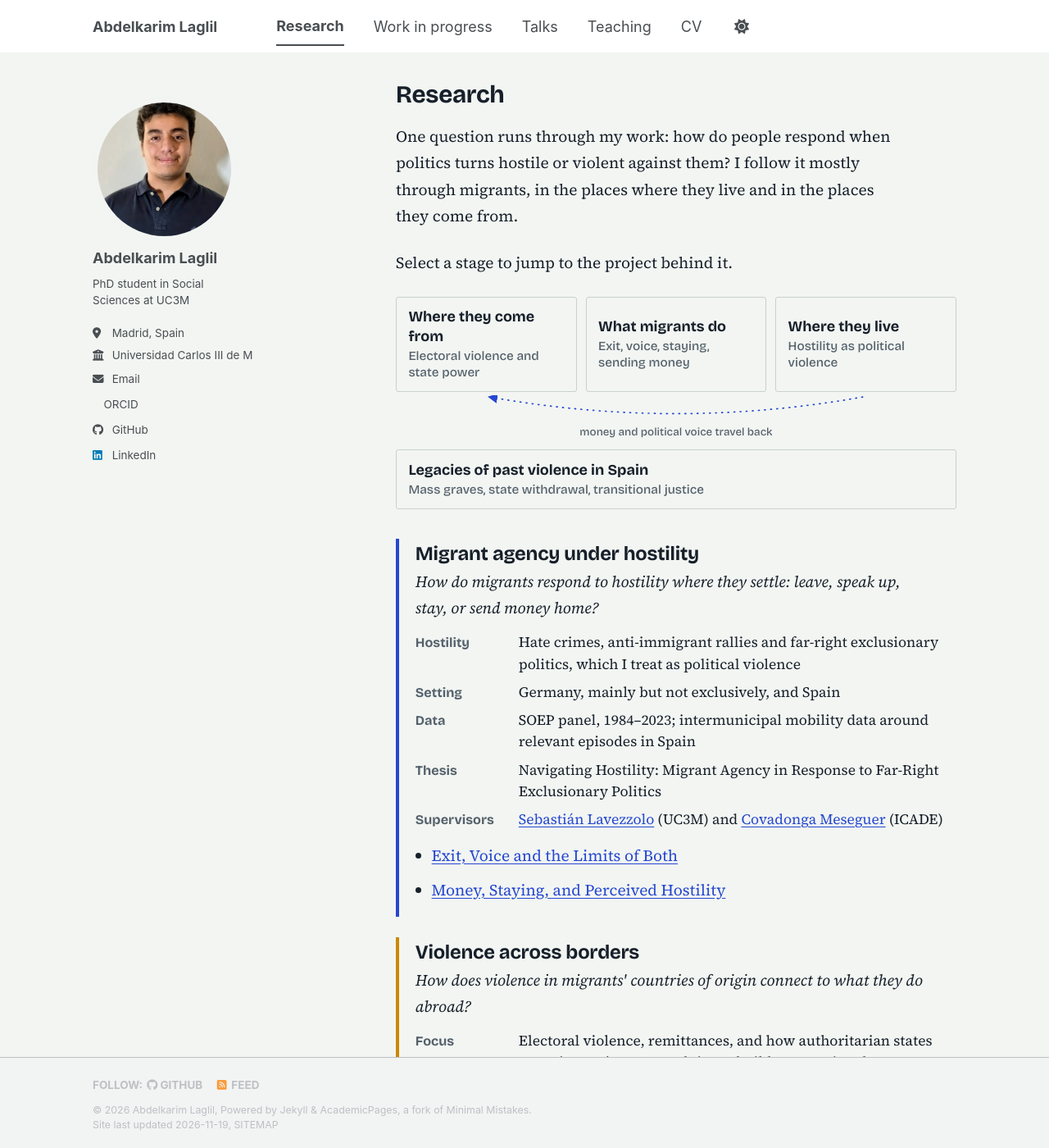
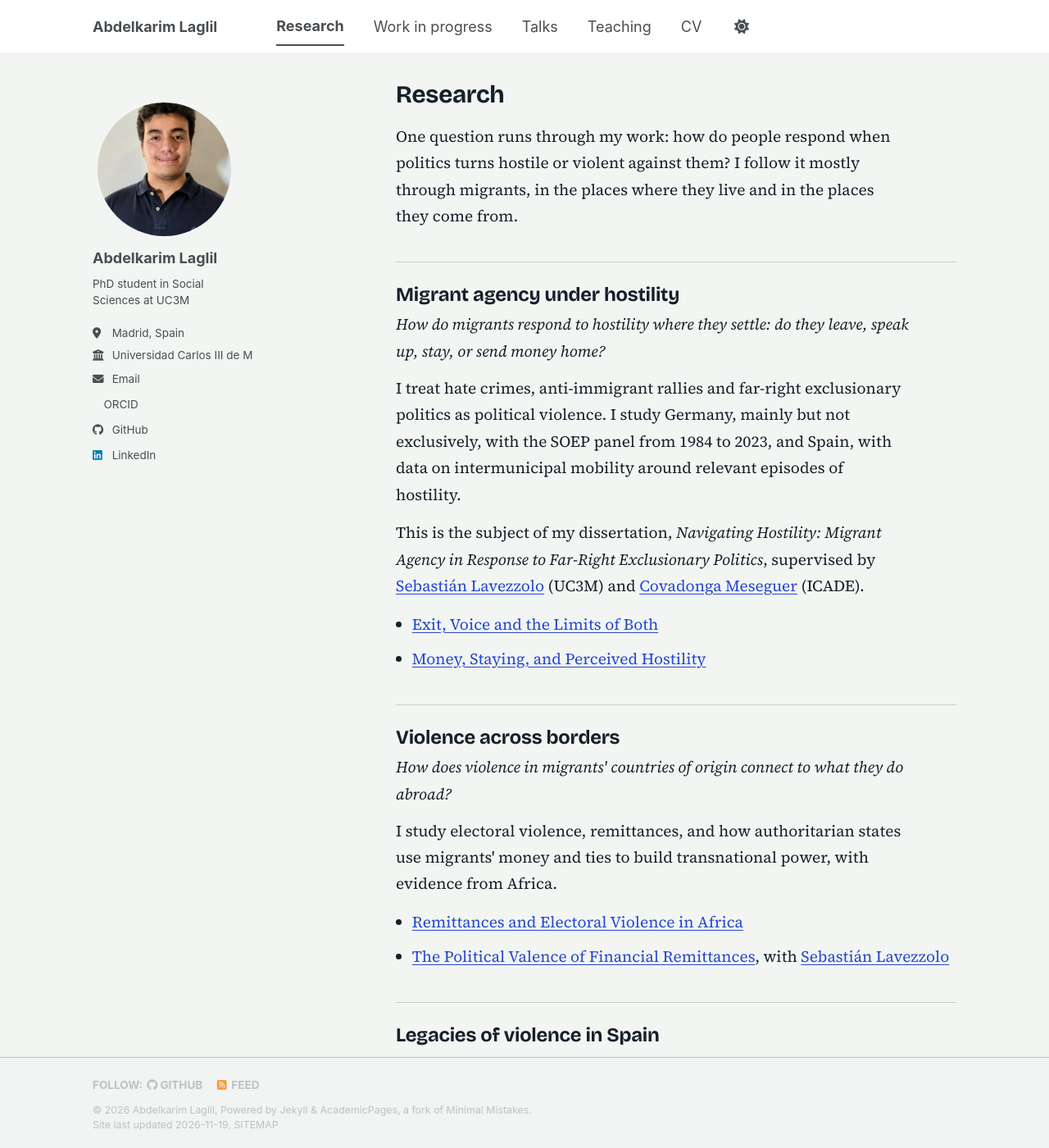
Before and after one commit to AbdelkarimLaglil/AbdelkarimLaglil.github.io, a Jekyll site: the page built from _pages/research.md, in a window 1280 px wide and 1400 px high. Shown: the whole window at 82% size. Built offline with Jekyll 4.4.1, drawn with Linux system fonts in a browser that asks for light colours; a script bundle is joined from its source files by our own code; a style sheet for code colours, icons or effects is not loaded; some of the changed text lies outside the part shown.

Commit message:
Research: simple classic sections, no interactive map
Co-Authored-By: Claude Sonnet 5.5 <noreply@anthropic.com>
Claude-Session: https://claude.ai/code/session_017vH5ZQkLibWayVuG7moGCB

```diff
--- a/_pages/research.md
+++ b/_pages/research.md
@@ -8,69 +8,35 @@ author_profile: true
 
 One question runs through my work: how do people respond when politics turns hostile or violent against them? I follow it mostly through migrants, in the places where they live and in the places they come from.
 
-Select a stage to jump to the project behind it.
-
-<div class="lh-map">
-<div class="lh-row">
-<button type="button" class="lh-node" data-target="lh-borders" aria-pressed="false"><span class="t">Where they come from</span><span class="s">Electoral violence and state power</span></button>
-<button type="button" class="lh-node" data-target="lh-hostility" aria-pressed="false"><span class="t">What migrants do</span><span class="s">Exit, voice, staying, sending money</span></button>
-<button type="button" class="lh-node" data-target="lh-hostility" aria-pressed="false"><span class="t">Where they live</span><span class="s">Hostility as political violence</span></button>
-</div>
-<svg class="lh-back" viewBox="0 0 640 52" aria-hidden="true" focusable="false"><defs><marker id="lh-arrow" viewBox="0 0 10 10" refX="8" refY="5" markerWidth="7" markerHeight="7" orient="auto-start-reverse"><path d="M0 0L10 5L0 10z" fill="currentColor"/></marker></defs><path d="M533 2 Q320 40 107 2" fill="none" stroke="currentColor" stroke-width="1.6" stroke-dasharray="1 6" stroke-linecap="round" marker-end="url(#lh-arrow)"/><text x="320" y="46" text-anchor="middle">money and political voice travel back</text></svg>
-<button type="button" class="lh-node lh-wide" data-target="lh-spain" aria-pressed="false"><span class="t">Legacies of past violence in Spain</span><span class="s">Mass graves, state withdrawal, transitional justice</span></button>
-</div>
-
-<div class="lh-card" id="lh-hostility">
+<section class="lh-sec">
 <h2>Migrant agency under hostility</h2>
-<p class="q">How do migrants respond to hostility where they settle: leave, speak up, stay, or send money home?</p>
-<dl>
-<dt>Hostility</dt><dd>Hate crimes, anti-immigrant rallies and far-right exclusionary politics, which I treat as political violence</dd>
-<dt>Setting</dt><dd>Germany, mainly but not exclusively, and Spain</dd>
-<dt>Data</dt><dd>SOEP panel, 1984–2023; intermunicipal mobility data around relevant episodes in Spain</dd>
-<dt>Thesis</dt><dd>Navigating Hostility: Migrant Agency in Response to Far-Right Exclusionary Politics</dd>
-<dt>Supervisors</dt><dd><a href="https://sites.google.com/view/sebastianlavezzolo">Sebastián Lavezzolo</a> (UC3M) and <a href="https://web.comillas.edu/profesor/cmeseguer">Covadonga Meseguer</a> (ICADE)</dd>
-</dl>
+<p class="q">How do migrants respond to hostility where they settle: do they leave, speak up, stay, or send money home?</p>
+<p>I treat hate crimes, anti-immigrant rallies and far-right exclusionary politics as political violence. I study Germany, mainly but not exclusively, with the SOEP panel from 1984 to 2023, and Spain, with data on intermunicipal mobility around relevant episodes of hostility.</p>
+<p>This is the subject of my dissertation, <em>Navigating Hostility: Migrant Agency in Response to Far-Right Exclusionary Politics</em>, supervised by <a href="https://sites.google.com/view/sebastianlavezzolo">Sebastián Lavezzolo</a> (UC3M) and <a href="https://web.comillas.edu/profesor/cmeseguer">Covadonga Meseguer</a> (ICADE).</p>
 <ul class="papers">
 <li><a href="{{ site.baseurl }}/work-in-progress/">Exit, Voice and the Limits of Both</a></li>
 <li><a href="{{ site.baseurl }}/work-in-progress/">Money, Staying, and Perceived Hostility</a></li>
 </ul>
-</div>
+</section>
 
-<div class="lh-card now" id="lh-borders">
+<section class="lh-sec">
 <h2>Violence across borders</h2>
 <p class="q">How does violence in migrants' countries of origin connect to what they do abroad?</p>
-<dl>
-<dt>Focus</dt><dd>Electoral violence, remittances, and how authoritarian states use migrants' money and ties to build transnational power</dd>
-<dt>Setting</dt><dd>Countries of origin, including Africa</dd>
-</dl>
+<p>I study electoral violence, remittances, and how authoritarian states use migrants' money and ties to build transnational power, with evidence from Africa.</p>
 <ul class="papers">
 <li><a href="{{ site.baseurl }}/work-in-progress/">Remittances and Electoral Violence in Africa</a></li>
 <li><a href="{{ site.baseurl }}/work-in-progress/">The Political Valence of Financial Remittances</a>, with <a href="https://sites.google.com/view/sebastianlavezzolo">Sebastián Lavezzolo</a></li>
 </ul>
-</div>
+</section>
 
-<div class="lh-card quiet" id="lh-spain">
+<section class="lh-sec">
 <h2>Legacies of violence in Spain</h2>
 <p class="q">What happens when the state withdraws from transitional justice, and what does grassroots human rights work change?</p>
-<dl>
-<dt>Focus</dt><dd>Mass grave exhumations in Spain</dd>
-<dt>With</dt><dd>Francisco Villamil, Paloma Aguilar and Fernando de la Cuesta</dd>
-</dl>
+<p>With Francisco Villamil, Paloma Aguilar and Fernando de la Cuesta, I study mass grave exhumations in Spain.</p>
 <ul class="papers">
 <li><a href="{{ site.baseurl }}/work-in-progress/">Broken promises: State withdrawal and mass grave exhumations in Spain</a></li>
 <li><a href="{{ site.baseurl }}/work-in-progress/">The consequences of grassroots human rights</a></li>
 </ul>
-</div>
+</section>
 
-<script>
-(function(){var m=document.querySelector('.lh-map');if(!m)return;m.classList.add('js');
-var nodes=m.querySelectorAll('.lh-node'),reduce=window.matchMedia&&window.matchMedia('(prefers-reduced-motion: reduce)').matches;
-for(var k=0;k<nodes.length;k++){nodes[k].addEventListener('click',function(){
-var id=this.getAttribute('data-target'),c=document.getElementById(id);if(!c)return;
-for(var i=0;i<nodes.length;i++){nodes[i].setAttribute('aria-pressed',nodes[i]===this?'true':'false');}
-var all=document.querySelectorAll('.lh-card');for(var j=0;j<all.length;j++){all[j].classList.remove('flash');}
-c.scrollIntoView({behavior:reduce?'auto':'smooth',block:'start'});void c.offsetWidth;c.classList.add('flash');});}
-})();
-</script>
-
-See the papers in [Work in progress]({{ site.baseurl }}/work-in-progress/) and where I have presented them in [Talks]({{ site.baseurl }}/talks/).
+See the full list in [Work in progress]({{ site.baseurl }}/work-in-progress/) and where I have presented it in [Talks]({{ site.baseurl }}/talks/).
--- a/_sass/layout/_lh.scss
+++ b/_sass/layout/_lh.scss
@@ -216,3 +216,10 @@ html[data-theme="dark"] .lh-people a:hover, html[data-theme="dark"] .lh-people a
 .lh-tm-list li span { color: var(--lh-muted); }
 .lh-talkmap.js .lh-tm-list { display: none; }
 .lh-talkmap.js .lh-tm-list.on { display: block; }
+
+/* ---- Research: plain sections ---- */
+.lh-sec { margin: 2.2rem 0 0; padding-top: 1.4rem; border-top: 1px solid var(--lh-rule); }
+.lh-sec h2 { margin: 0 0 0.3rem; }
+.lh-sec .q { font-style: italic; margin: 0 0 0.7rem; }
+.lh-sec p { margin: 0 0 0.8rem; }
+.lh-sec .papers { margin: 0 0 0.3rem 1.1rem; padding: 0; }
```
